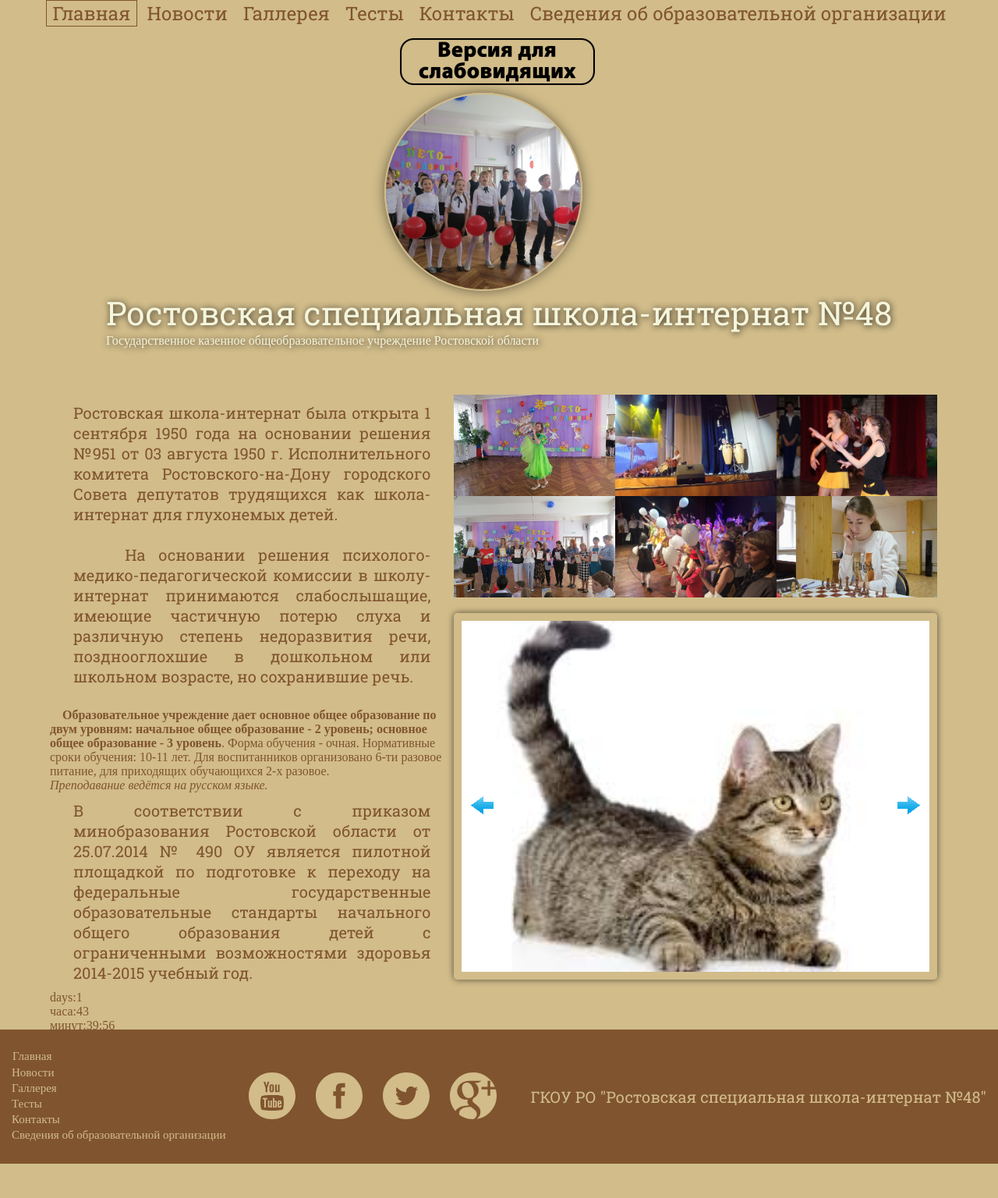
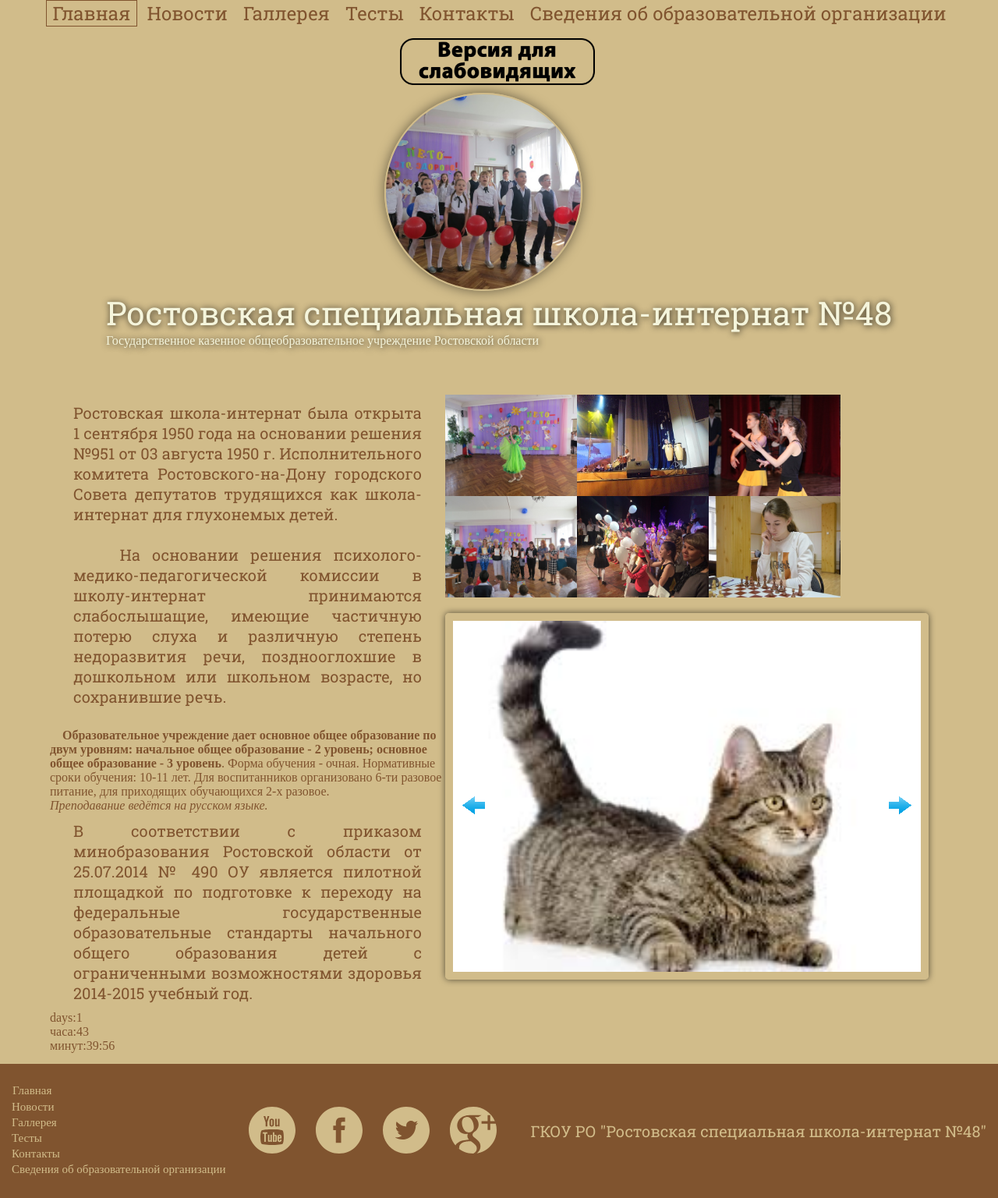
Before and after one commit to loop69/myblog, a Jekyll site: the page built from index.html, in a window 1280 px wide. Shown: the whole page at 78% size. Built offline with Jekyll 4.4.1, drawn with Linux system fonts in a browser that asks for light colours; before the commit the page ends 1492 px from its top, so only the background shows below that.

Commit message:
fix html and css markup on index page (section with gallery and slider)

```diff
--- a/_includes/header.html
+++ b/_includes/header.html
@@ -5,6 +5,7 @@
 
     <div class="tobadeye" id="tobadeye"></div>
    <!-- <div class="eye"><a href="#">Версия для слабовидящих</a> </div>-->
+
       {% if page.url == '/' %}
         {% include hero.html %}
       {% endif %}
--- a/assets/styles/main.css
+++ b/assets/styles/main.css
@@ -56,11 +56,11 @@
 main {
   display: flex;
   flex-wrap: wrap;
-  max-width: 90%;
-  align-self: center; }
+  align-self: center;
+  max-width: 90%; }
   @media screen and (min-width: 960px) {
     main .note {
-      width: 45%; } }
+      width: 44%; } }
   main .note p {
     font-family: "Roboto Slab", serif;
     font-size: 20px;
@@ -69,24 +69,22 @@
   main .note .timer {
     width: 100%;
     height: 50px; }
-  main .mini-gallery {
-    /* @media screen and (min-width: 960px) {
-            width: 45%;
-        }*/ }
-    main .mini-gallery ul {
+  @media screen and (min-width: 960px) {
+    main section.pict {
+      width: 44%; } }
+  main section.pict .mini-gallery ul {
     margin: 0;
     padding: 0;
     column-count: 3;
     column-gap: 0; }
-    main .mini-gallery li {
+  main section.pict .mini-gallery li {
     list-style: none;
     line-height: 0; }
-    main .mini-gallery img {
+  main section.pict .mini-gallery img {
     width: 100%;
     height: 130px;
     object-fit: cover; }
-
-.back_colorbox {
+  main .back_colorbox {
     position: fixed;
     top: 0;
     left: 0;
@@ -96,8 +94,7 @@
     background: rgba(0, 0, 0, 0.5);
     z-index: 9;
     display: none; }
-
-.big_img_colorbox {
+  main .big_img_colorbox {
     position: absolute;
     top: 0;
     left: 0;
--- a/contacts.html
+++ b/contacts.html
@@ -16,12 +16,13 @@
             <img src="/assets/images/cats/cat6.jpeg"  alt="" class="">
 
 
-
             <div class="button">
                 <div class="button_back"></div>
                 <div class="button_forward"></div>
             </div>
+
         </div>
+
         <script src="/assets/js/jq_slider.js"></script>
 
 </main>
--- a/index.html
+++ b/index.html
@@ -3,11 +3,7 @@
 permalink: /
 ---
 
-<div class="back_colorbox"></div>
-<div class="big_img_colorbox"><img src="" alt=""></div>
     <main>
-
-
         <div class="note">
 
                 <p>  Ростовская школа-интернат была открыта 1   сентября 1950 года на основании решения №951 от 03 августа 1950 г. Исполнительного комитета Ростовского-на-Дону городского Совета депутатов трудящихся как школа-интернат для глухонемых детей.
@@ -72,3 +68,6 @@
         <script src="/assets/js/timer.js"></script>
 
     </main>
+
+<div class="back_colorbox"></div>
+<div class="big_img_colorbox"><img src="" alt=""></div>
```
Also changed, not shown: _includes/badeye.html (+6 -6 lines), scss/_index.scss (+9 -8 lines). Lines whose indentation alone changed are shown as unchanged.
